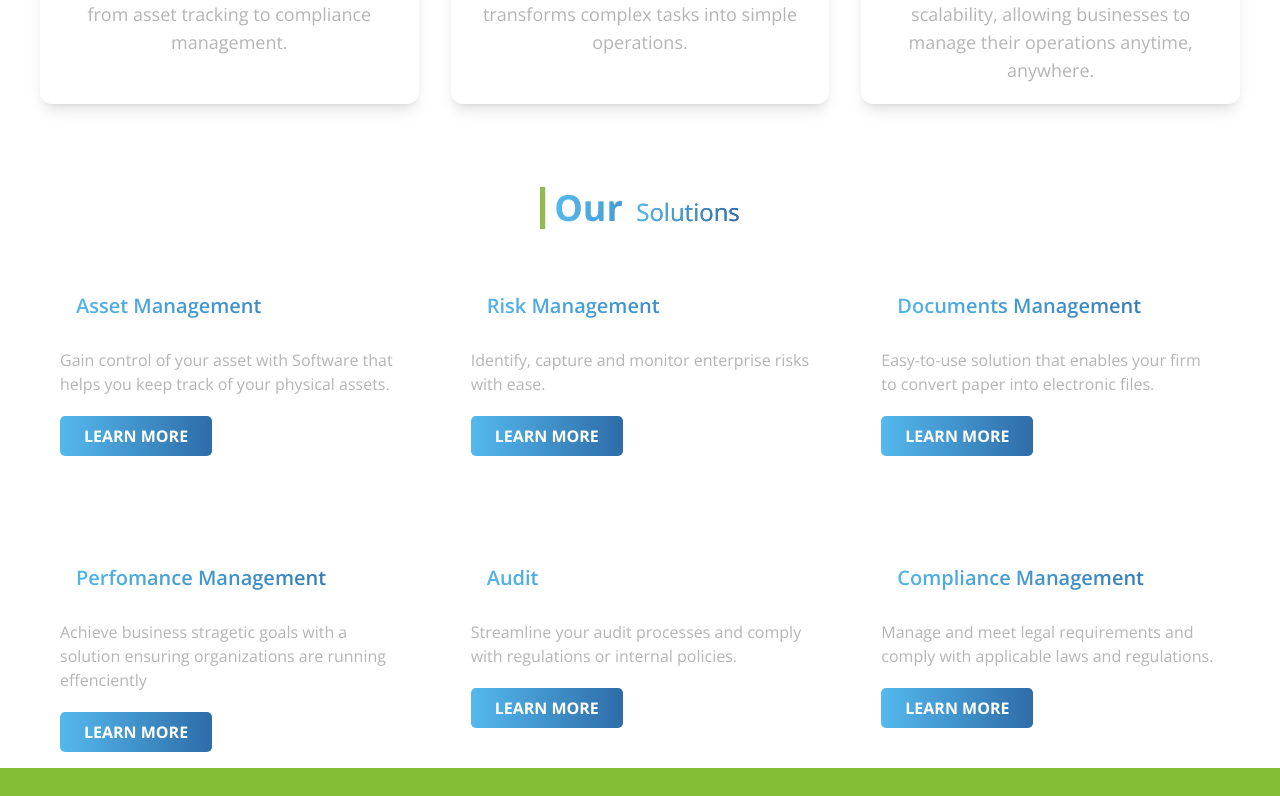
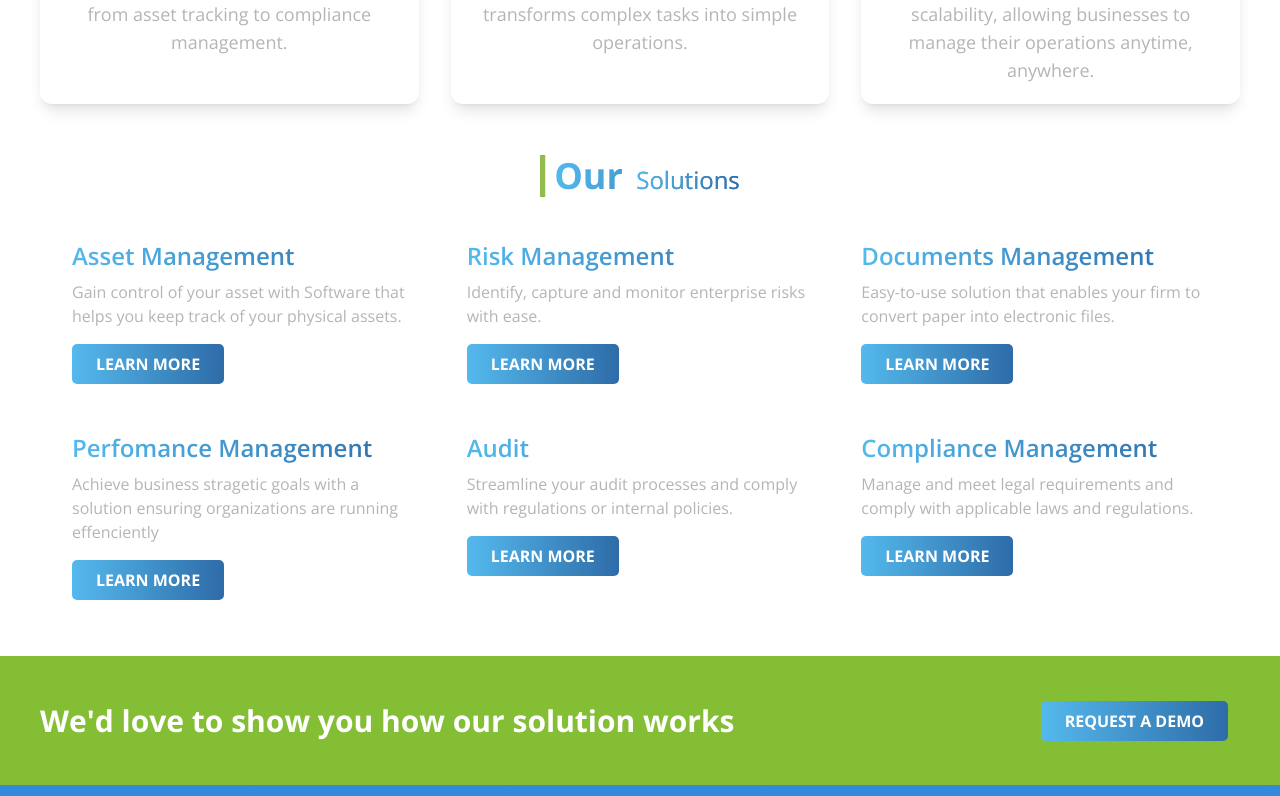
Before and after one commit to GiftMothusi/prosuite, a React (Create React App) app: page / in a window 1280 px wide. Shown: the part 1424-2220 px from the top of the page. Built offline with nearby package versions, Linux system fonts and the light colour scheme.

Commit message:
final draft

```diff
--- a/src/components/OurWork.js
+++ b/src/components/OurWork.js
@@ -4,8 +4,7 @@ import GradientButton from "./GradientButton";
 
 const OurWork = () => {
   return (
-    <div className="py-8 container mx-auto lg:h-[80vh] md:h-[200vh] sm:h-[145vh] ss:h-[100vh] xs:h-[160vh]">
-      <div className="items-center justify-center text-left text-[#B5B5B6]">
+    <div class="container mx-auto px-4 mb-10">
       <div className="flex justify-center items-center">
         <div className="border-r w-[6px] h-[42px] top-30 left-[482] bg-[#91BC4D] mr-2" />
         <h1 className="text-gradient font-bold text-4xl leading-[96.5px] ">
@@ -15,101 +14,76 @@ const OurWork = () => {
           </span>
         </h1>
       </div>
-        {/**GRID LAYER */}
-        <div className="grid grid-cols-1 md:grid-cols-2 lg:grid-cols-3 gap-8">
-          {/**CARD 1 */}
-          <div className="">
-            <div className="p-5 flex flex-col">
-              <h5 className="font-sans font-semibold text-2xl leading-4 md:text-xl text-gradient p-4">
-                Asset Management{" "}
-              </h5>
-              <p className="font-sans font-normal leading-6 text-base mt-3">
-                Gain control of your asset with Software that helps you keep
-                track of your physical assets.
+
+      <div class="grid grid-cols-1 sm:grid-cols-2 md:grid-cols-3 gap-4">
+        {/*<!-- Grid Item 1-->*/}
+        <div class="p-4 rounded-lg">
+          <h1 class="font-sans font-semibold text-2xl leading-4 text-gradient mb-2 pb-2 pt-2">
+            Asset Management
+          </h1>
+          <p class="font-sans font-normal leading-6 text-base mb-4 text-[#B5B5B6]">
+            Gain control of your asset with Software that helps you keep track
+            of your physical assets.
           </p>
-              <div className="font-montserrat py-5">
           <GradientButton value="LEARN MORE" />
         </div>
-            </div>
+
+        {/*<!-- Grid Item 2 -->*/}
+        <div class=" p-4 rounded-lg">
+          <h1 class="font-sans font-semibold text-2xl leading-4 text-gradient mb-2 pb-2 pt-2">
+            Risk Management
+          </h1>
+          <p class="font-sans font-normal leading-6 text-base mb-4 text-[#B5B5B6]">
+            Identify, capture and monitor enterprise risks with ease.
+          </p>
+          <GradientButton value="LEARN MORE" />
         </div>
 
-          {/**CARD 2*/}
-          <div className="">
-            <div className="p-5 flex flex-col">
-              <h5 className="font-sans font-semibold text-2xl leading-4 md:text-xl text-gradient p-4">
-                Risk Management
-              </h5>
-              <p className="font-sans font-normal leading-6 text-base mt-3">
-                Identify, capture and monitor enterprise risks with ease.
+        {/*<!-- Grid Item 3-->*/}
+        <div class=" p-4 rounded-lg">
+          <h1 class="font-sans font-semibold text-2xl leading-4 text-gradient mb-2 pb-2 pt-2">
+            Documents Management
+          </h1>
+          <p class="font-sans font-normal leading-6 text-base mb-4 text-[#B5B5B6]">
+            Easy-to-use solution that enables your firm to convert paper into
+            electronic files.
           </p>
-              <div
-                className="font-montserrat py-5
-              "
-              >
           <GradientButton value="LEARN MORE" />
         </div>
-            </div>
-          </div>
-          {/**CARD 3 */}
-          <div className="">
-            <div className="p-5 flex flex-col">
-              <h5 className="font-sans font-semibold text-2xl leading-4 md:text-xl text-gradient p-4">
-                Documents Management
-              </h5>
-              <p className="font-sans font-normal leading-6 text-base mt-3">
-                Easy-to-use solution that enables your firm to convert paper
-                into electronic files.
-              </p>
-              <div className="font-montserrat py-5">
-                <GradientButton value="LEARN MORE" />
-              </div>
-            </div>
-          </div>
-          {/**CARD 4 */}
-          <div className="">
-            <div className="p-5 flex flex-col">
-              <h5 className="font-sans font-semibold text-2xl leading-4 md:text-xl text-gradient p-4">
+
+        {/*<!-- Grid Item 4-->*/}
+        <div class=" p-4 rounded-lg">
+          <h1 class="font-sans font-semibold text-2xl leading-4 text-gradient mb-2 pb-2 pt-2">
             Perfomance Management
-              </h5>
-              <p className="font-sans font-normal leading-6 text-base mt-3">
+          </h1>
+          <p class="font-sans font-normal leading-6 text-base mb-4 text-[#B5B5B6]">
             Achieve business stragetic goals with a solution ensuring
             organizations are running effenciently
           </p>
-              <div className="font-montserrat py-5">
           <GradientButton value="LEARN MORE" />
         </div>
-            </div>
-          </div>
-          {/**CARD 5 */}
-          <div className="">
-            <div className="p-5 flex flex-col">
-              <h5 className="font-sans font-semibold text-2xl leading-4 md:text-xl text-gradient p-4">
+        {/*<!-- Grid Item 5 -->*/}
+        <div class=" p-4 rounded-lg">
+          <h1 class="font-sans font-semibold text-2xl leading-4 text-gradient mb-2 pb-2 pt-2">
             Audit
-              </h5>
-              <p className="font-sans font-normal leading-6 text-base mt-3">
+          </h1>
+          <p class="font-sans font-normal leading-6 text-base mb-4 text-[#B5B5B6]">
             Streamline your audit processes and comply with regulations or
             internal policies.
           </p>
-              <div className="font-montserrat py-5">
           <GradientButton value="LEARN MORE" />
         </div>
-            </div>
-          </div>
-          {/**CARD 6 */}
-          <div className="">
-            <div className="p-5 flex flex-col">
-              <h5 className="font-sans font-semibold text-2xl leading-4 md:text-xl text-gradient p-4">
+
+        {/*<!-- Grid Item 6 -->*/}
+        <div class=" p-4 rounded-lg">
+          <h1 class="font-sans font-semibold text-2xl leading-4 text-gradient mb-2 pb-2 pt-2">
             Compliance Management
-              </h5>
-              <p className="font-sans font-normal leading-6 text-base mt-3">
-                Manage and meet legal requirements and comply with applicable
-                laws and regulations.
+          </h1>
+          <p class="font-sans font-normal leading-6 text-base mb-4 text-[#B5B5B6]">
+            Manage and meet legal requirements and comply with applicable laws
+            and regulations.
           </p>
-              <div className="font-montserrat py-5">
           <GradientButton value="LEARN MORE" />
-              </div>
-            </div>
-          </div>
         </div>
       </div>
     </div>
```
Lines whose indentation alone changed are shown as unchanged.
